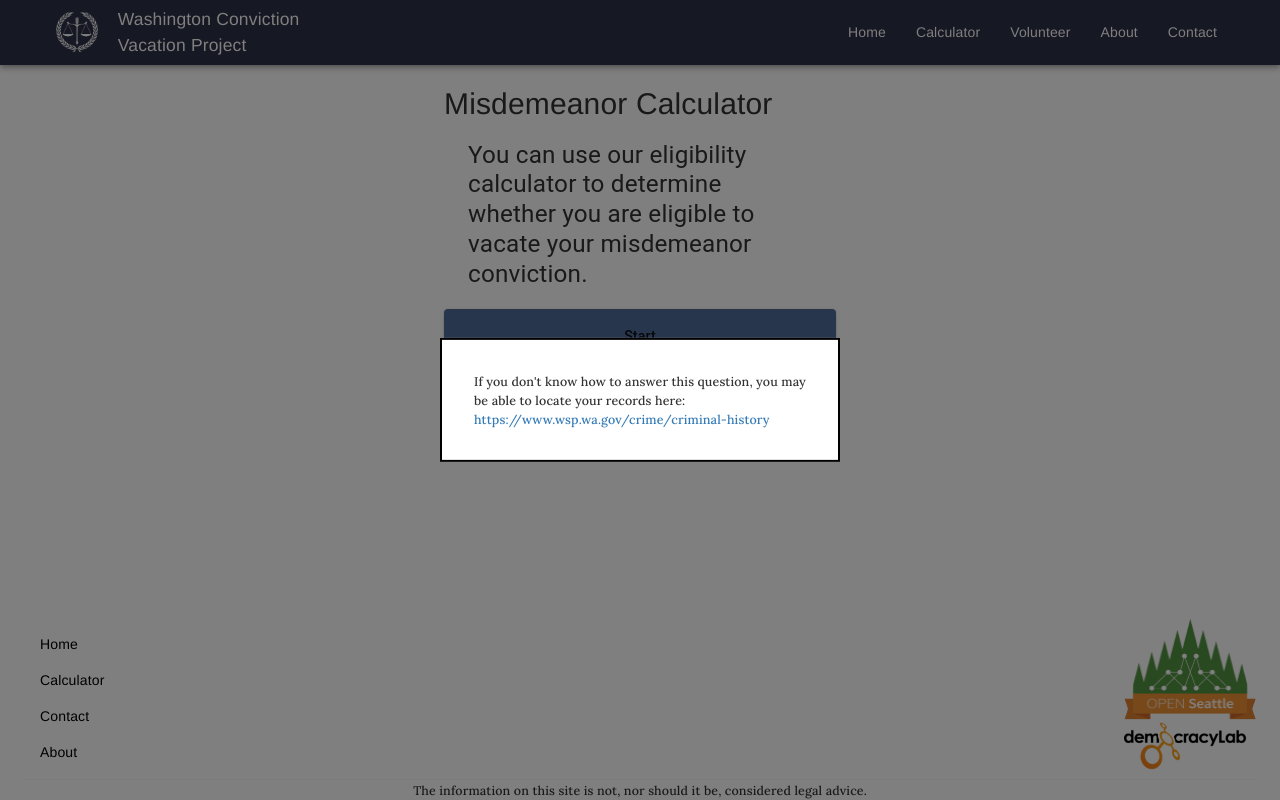
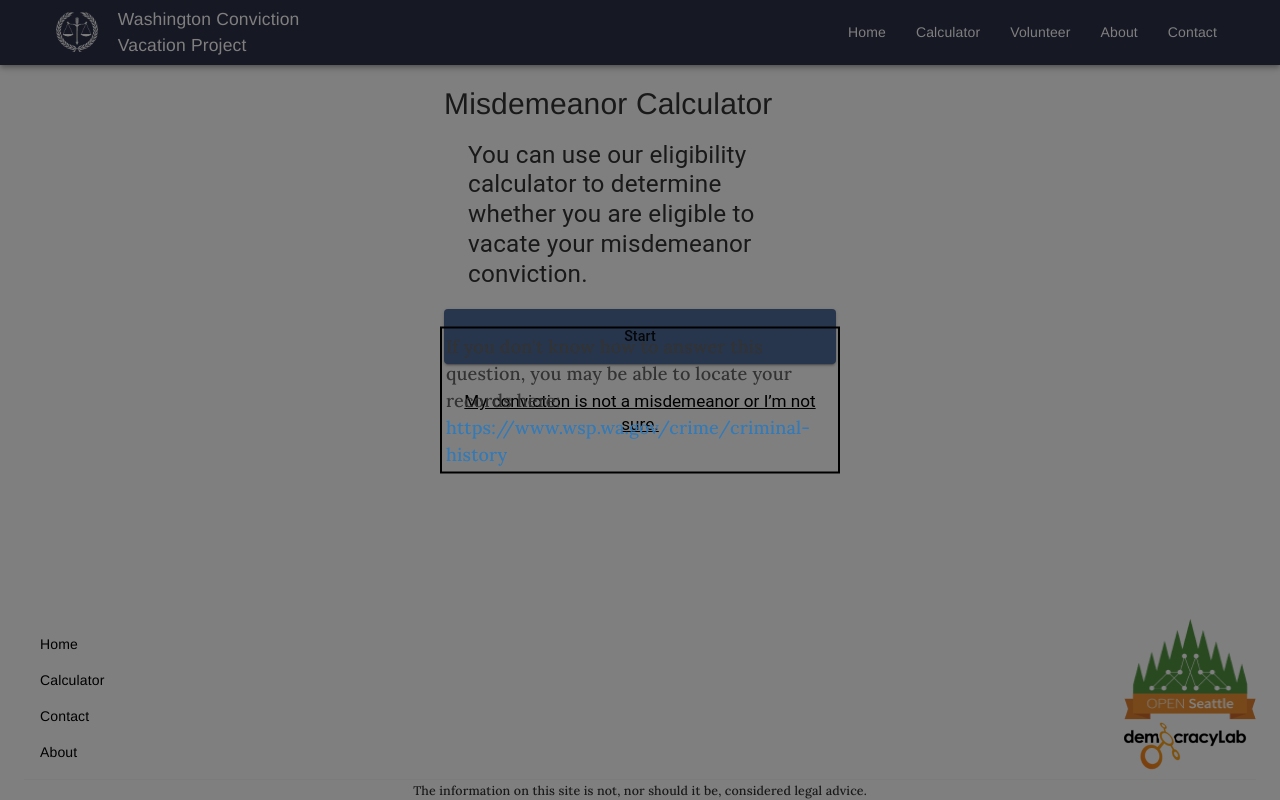
Before and after one commit to openseattle/clearviction-v1, a React (Create React App) app: page /calculator/landing-0 in a window 1280 px wide. Both pictures are taken after a click on the button "My conviction is not a misdemeanor or I’m not sure.". Built offline with nearby package versions, Linux system fonts and the light colour scheme.

Commit message:
bugfix change to mui v4 api

```diff
--- a/src/Components/ToolTipModal.jsx
+++ b/src/Components/ToolTipModal.jsx
@@ -12,7 +12,7 @@ const style = {
   bgcolor: "background.paper",
   border: "2px solid #000",
   boxShadow: 24,
-  p: 4,
+  padding: 4,
 };
 
 const ToolTipModal = (props) => {
@@ -38,10 +38,10 @@ const ToolTipModal = (props) => {
         aria-labelledby="modal-modal-title"
         aria-describedby="modal-modal-description"
       >
-        <Box sx={style}>
+        <Box style={style}>
           <Typography
             id="modal-modal-description"
-            sx={{ mt: 2, fontSize: "18px" }}
+            style={{ mt: 2, fontSize: "18px" }}
           >
             If you don't know how to answer this question, you may be able to
             locate your records here:{" "}
```
